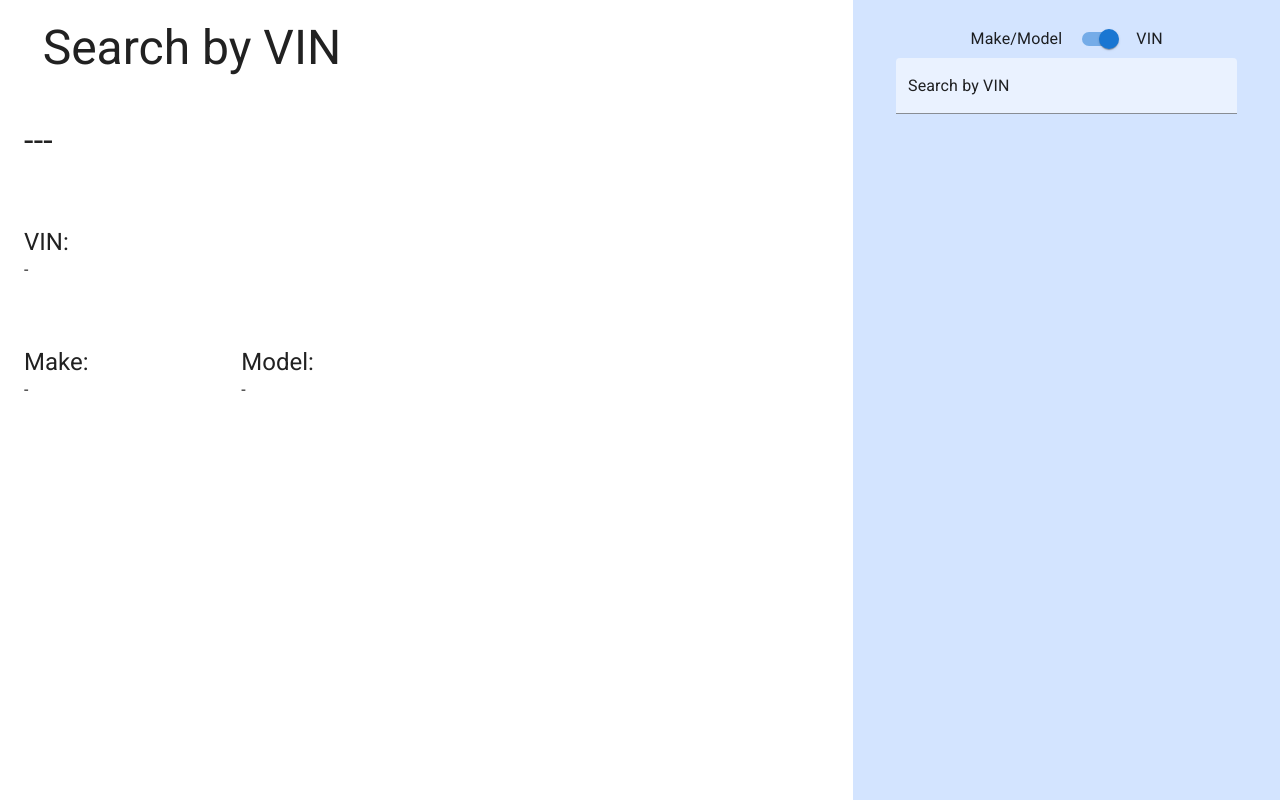
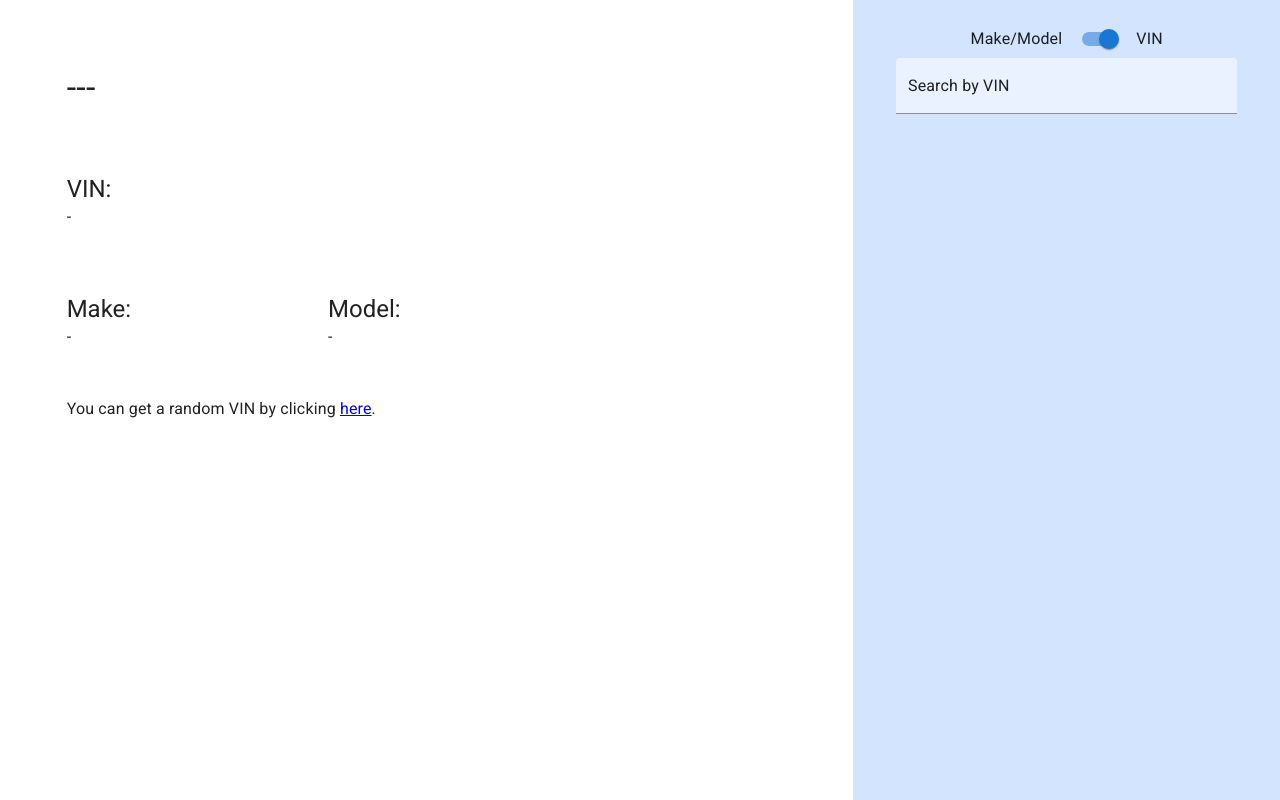
Before and after one commit to ssanjose/nhtsa-web, a React (Create React App) app: page / in a window 1280 px wide. Built offline with nearby package versions, Linux system fonts and the light colour scheme; no server answers.

Commit message:
Add tips, separate skeletos, and adjust grid items

```diff
--- a/src/components/Result.js
+++ b/src/components/Result.js
@@ -1,79 +1,65 @@
 import { Grid, Skeleton, Typography } from "@mui/material";
 import { useState } from "react";
-import { ResultContainer, ResultItem } from "../cssComponents/Result";
+import { ResultContainer, ResultItem, ResultMain } from "../cssComponents/Result";
+import { ModelYearResultSkeleton, VINResultSkeleton } from "./skeletons/ResultSkeleton";
+import { VINTips } from "./tips/SearchTips";
 
-export const ResultPage = ({ vinMethod }) => {
-  const [loading, setLoading] = useState(false);
-
+export const ResultPage = ({ loading, data, vinMethod }) => {
   return (
     <ResultContainer>
-      <Result loading={loading} vinMethod={vinMethod} />
-    </ResultContainer>
-  );
-};
-
-const Result = ({ loading, data, vinMethod }) => {
-  return (
+      <ResultMain>
+        {vinMethod ?
           <>
-      {loading ?
-        <>
-          <Grid container spacing={2}>
-            <Grid item xs={3}>
-              <Skeleton variant="rectangular" width={222} height={56} />
-            </Grid>
-            <Grid item xs={9} />
-            <Grid item xs={3}>
-              <Skeleton variant="rectangular" width={222} height={56} />
-            </Grid>
-            <Grid item xs={9} />
-            <Grid item xs={3}>
-              <Skeleton variant="rectangular" width={222} height={56} />
-            </Grid>
-            <Grid item xs={3}>
-              <Skeleton variant="rectangular" width={222} height={56} />
-            </Grid>
-            <Grid item xs={6} />
-          </Grid>
+            {loading ? <VINResultSkeleton /> : <VINResult data={data} />}
           </>
           :
           <>
-          <div style={{ padding: '20px 5%' }}>
-            {vinMethod ?
-              <Typography variant="h3" component="h2">Search by VIN</Typography>
-              :
-              <Typography variant="h3" component="h2">Search by Model and Year</Typography>
+            {loading ? <ModelYearResultSkeleton /> : <ModelYearResult data={data} />}
+          </>
         }
-          </div>
+      </ResultMain>
+    </ResultContainer>
+  )
+};
+
+const VINResult = ({ data }) => {
+  return (
+    <>
       <Grid container spacing={2}>
-            <Grid item xs={3}>
+        <Grid item xs={12}>
           <ResultItem>
             <Typography variant="h4" component="h4">{data ? data.name : "---"}</Typography>
           </ResultItem>
         </Grid>
-            <Grid item xs={9} />
-            <Grid item xs={3}>
+        <Grid item xs={7}>
           <ResultItem>
             <Typography variant="h5" component="h5">VIN:</Typography>
             {data ? data.vin : "-"}
           </ResultItem>
         </Grid>
-            <Grid item xs={9} />
-            <Grid item xs={3}>
+        <Grid item xs={5} />
+        <Grid item xs={4}>
           <ResultItem>
             <Typography variant="h5" component="h5">Make:</Typography>
             {data ? data.make : "-"}
           </ResultItem>
         </Grid>
-            <Grid item xs={3}>
+        <Grid item xs={4}>
           <ResultItem>
             <Typography variant="h5" component="h5">Model:</Typography>
             {data ? data.model : "-"}
           </ResultItem>
         </Grid>
-            <Grid item xs={6} />
+        <Grid item xs={4} />
       </Grid>
-        </>
-      }
+      <VINTips />
     </>
   )
 };
+
+const ModelYearResult = ({ data }) => {
+  return (
+    <>
+    </>
+  )
+};
```
Lines whose indentation alone changed are shown as unchanged.
